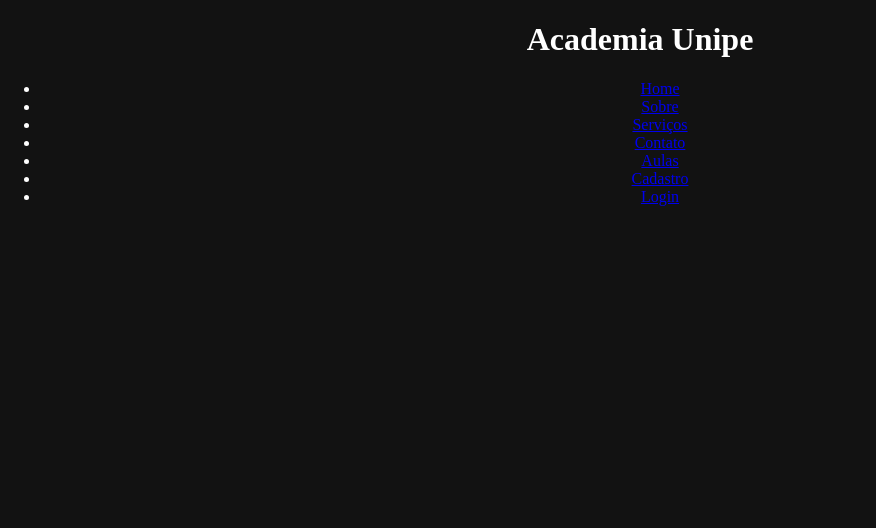
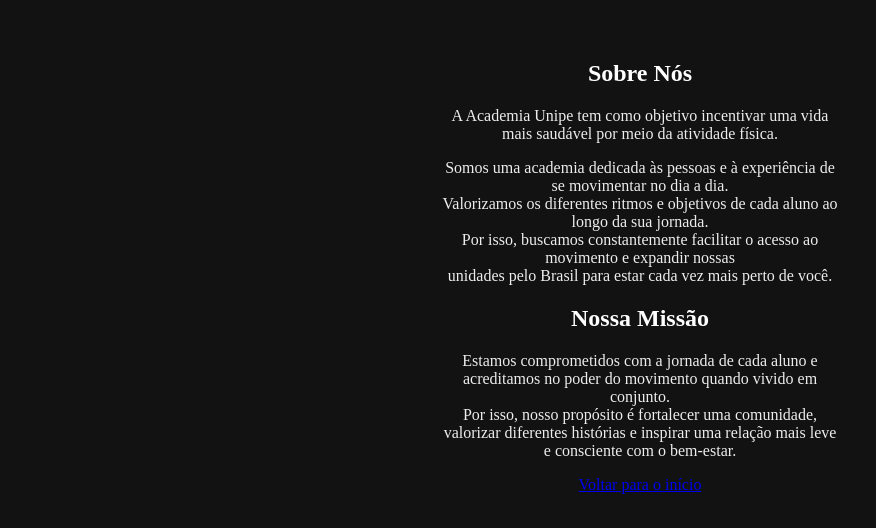
Before and after one commit to Fariaz02/Projeto-Front-end, a plain HTML site: page index.html in a window 1280 px wide. Shown: the whole page, without its empty margins (0-876 px from the left). Drawn offline with Linux system fonts and the light colour scheme.

Commit message:
Update index.html with new content and language change
Updated the HTML document to reflect changes in language and added a new section about the academy's mission and objectives.

```diff
--- a/index.html
+++ b/index.html
@@ -1,30 +1,36 @@
 <!DOCTYPE html>
-<html lang="en">
+<html lang="pt-br">
 <head>
     <meta charset="UTF-8">
     <meta name="viewport" content="width=device-width, initial-scale=1.0">
-    <title>Document</title>
+    <title>Sobre Nós - Academia Unipe</title>
     <link rel="stylesheet" href="style.css">
 </head>
 <body>
-    <div class="topo">
-        <header>
-            <h1>Academia Unipe</h1>
-            <nav>
-                <ul>
-                    <li><a href="#">Home</a></li>
-                    <li><a href="#">Sobre</a></li>
-                    <li><a href="#">Serviços</a></li>
-                    <li><a href="#">Contato</a></li>
-                    <li><a href="#">Aulas</a></li>
-                    <li><a href="#">Cadastro</a></li>
-                    <li><a href="#">Login</a></li>
-                </ul>
-            </nav>
-        </header>
-    </div>
 
+    <section id="sobre">
+        <h2>Sobre Nós</h2>
 
+        <p>
+            A Academia Unipe tem como objetivo incentivar uma vida
+            mais saudável por meio da atividade física.
+        </p>
 
+        <p>
+           Somos uma academia dedicada às pessoas e à experiência de se movimentar no dia a dia.
+           <Br> Valorizamos os diferentes ritmos e objetivos de cada aluno ao longo da sua jornada.<br>
+             Por isso, buscamos constantemente facilitar o acesso ao movimento e expandir nossas <br>
+            unidades pelo Brasil para estar cada vez mais perto de você.
+        </p>
+
+        <h2>Nossa Missão</h2>
+
+        <p>
+           Estamos comprometidos com a jornada de cada aluno e acreditamos no poder do movimento quando vivido em conjunto. <br>
+           Por isso, nosso propósito é fortalecer uma comunidade, valorizar diferentes histórias e inspirar uma relação mais leve e consciente com o bem-estar.
+        </p>
+
+        <a href="index.html">Voltar para o início</a>
+    </section>
 </body>
 </html>
```
